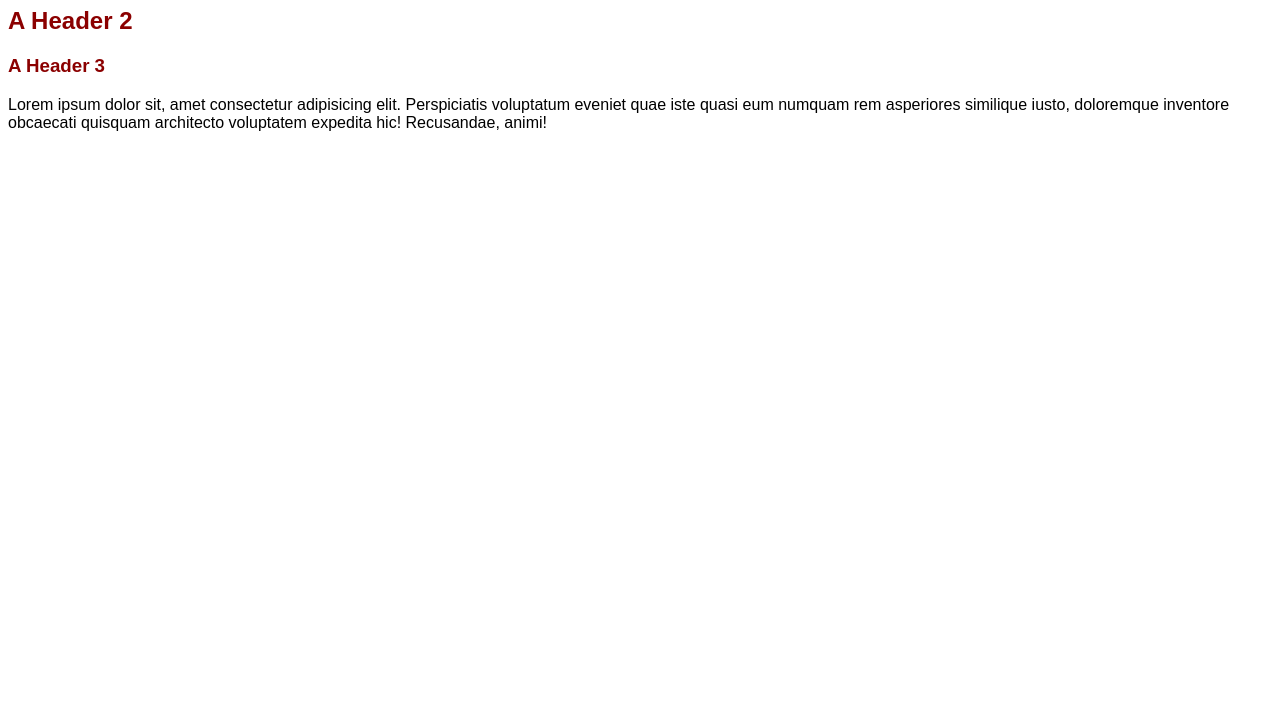
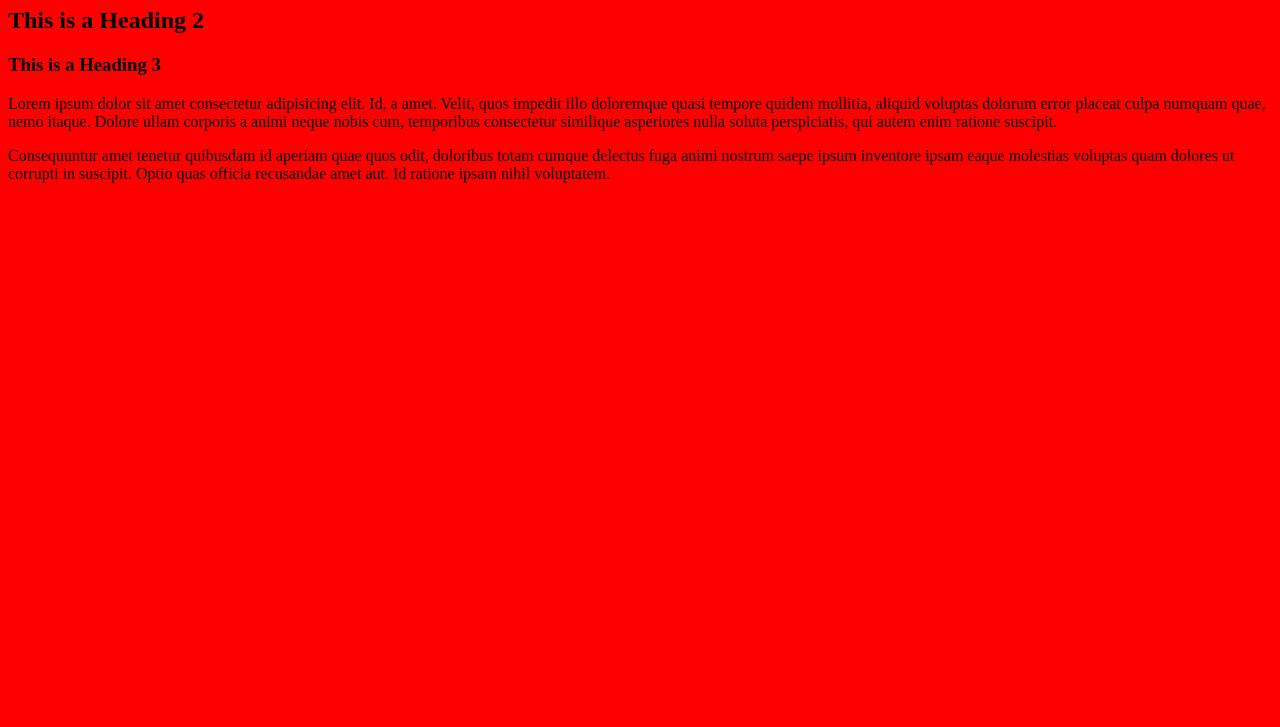
Before and after one commit to mnb62/mysassybase, a plain HTML site: page index.html in a window 1280 px wide. Shown: the part 73-800 px from the top of the page. Drawn offline with Linux system fonts and the light colour scheme.

Commit message:
step 2 completed

```diff
--- a/css/styles.css
+++ /dev/null
@@ -1,15 +0,0 @@
-/* CONTENT
-
-typography
-
-*/
-
-
-body {
-    font-family: Arial, Helvetica, sans-serif;
-}
-
-h1, h2, h3 {
-    font-weight: bold;
-    color: darkred;
-}
--- a/index.html
+++ b/index.html
@@ -1,23 +1,37 @@
-<!DOCTYPE html>
+<!doctype html>
 <html lang="en">
+
 <head>
-    <meta charset="UTF-8">
-    <title>My Sassy Site</title>
+    <meta charset="utf-8" />
+    <title>My Sassy Base</title>
+    <meta name="description" content="A simple sassy css website starter." />
 
-    <!-- VIEWPORT FOR MOBILE -->
+    <!-- VIEWPORT -->
     <meta name="viewport" content="width=device-width, initial-scale=1" />
 
-    <!-- FOR IE -->
-    <meta http-equiv="X-UA-Compatible" content="ie=edge">
+    <!-- MAIN CSS -->
+    <link href="css/style.css" rel="stylesheet" />
+</head>
 
-    <!-- MAIN CSS FILE -->
-    <link href="css/styles.css" rel="stylesheet" type="text/css" />
-</head>
 <body>
-    <h1>A Header 1</h1>
-    <h2>A Header 2</h2>
-    <h3>A Header 3</h3>
 
-    <p>Lorem ipsum dolor sit, amet consectetur adipisicing elit. Perspiciatis voluptatum eveniet quae iste quasi eum numquam rem asperiores similique iusto, doloremque inventore obcaecati quisquam architecto voluptatem expedita hic! Recusandae, animi!</p>
+    <h1>This is a Heading 1</h1>
+    <h2>This is a Heading 2</h2>
+    <h3>This is a Heading 3</h3>
+
+    <p>Lorem ipsum dolor sit amet consectetur adipisicing elit. Id, a amet. Velit, quos impedit illo doloremque quasi
+        tempore quidem mollitia, aliquid voluptas dolorum error placeat culpa numquam quae, nemo itaque. Dolore ullam
+        corporis a animi neque nobis cum, temporibus consectetur similique asperiores nulla soluta perspiciatis, qui
+        autem enim ratione suscipit.
+    </p>
+
+    <p>Consequuntur amet tenetur quibusdam id aperiam quae quos odit, doloribus totam cumque delectus fuga animi
+        nostrum
+        saepe ipsum inventore ipsam eaque molestias voluptas quam dolores ut corrupti in suscipit. Optio quas officia
+        recusandae
+        amet aut. Id ratione ipsam nihil voluptatem.</p>
+
+    <!-- <script src="js/script.js" /> -->
 </body>
+
 </html>
--- /dev/null
+++ b/scss/partials/_toc.scss
@@ -0,0 +1,5 @@
+/* ----------------------
+CSS TABLE OF CONTENTS
+# TYPOGRAPHY
+# COMPONENTS
+------------------------- */
--- a/scss/style.scss
+++ b/scss/style.scss
@@ -1,8 +1,8 @@
 
-$font-stack:    Helvetica, sans-serif;
-$primary-color: #333;
+$color-background: red;
+
+@import "partials/toc";
 
 body {
-  font: 100% $font-stack;
-  color: $primary-color;
+  background: $color-background;
 }
```
Also changed, not shown: css/style.css (added), 1 other file.
